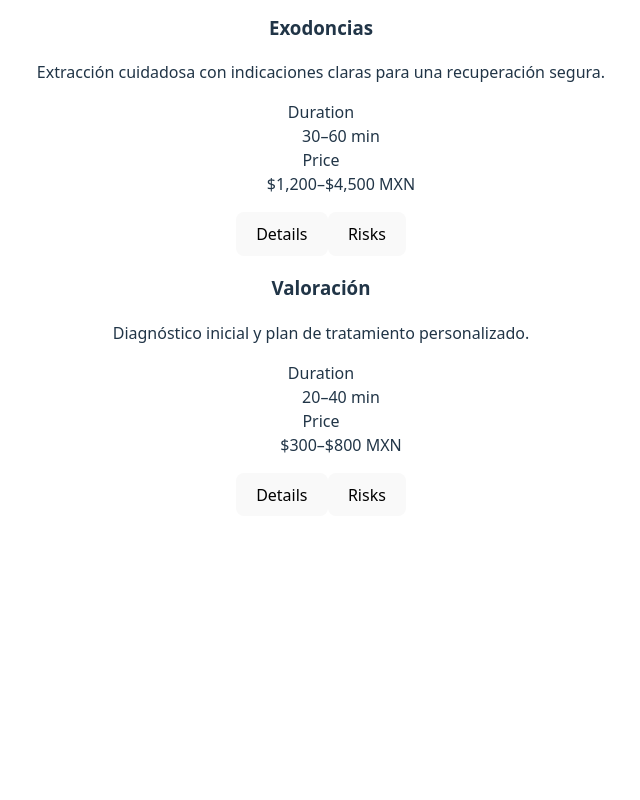
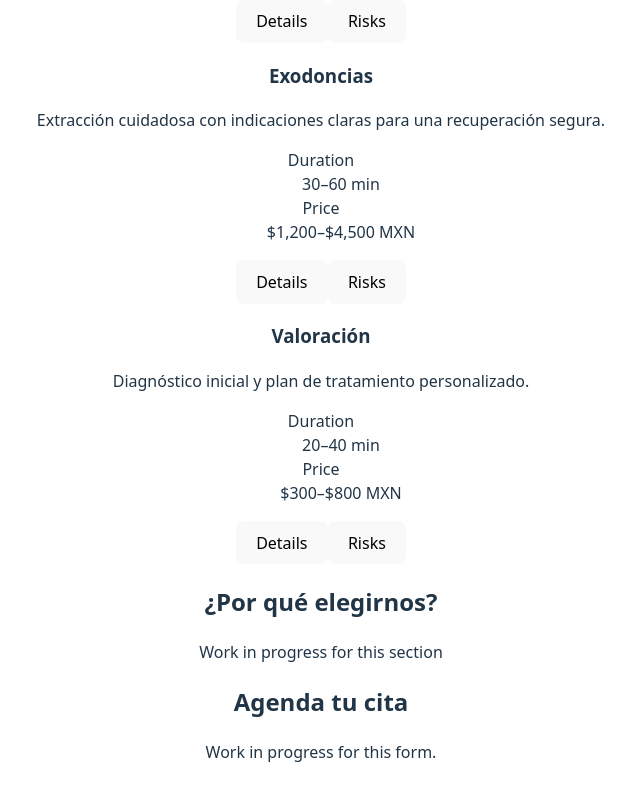
Before and after one commit to evillalo-how2/CristAl_DentalClinic2.0, a React (Vite) app in the folder CristAl/: page / in a window 1280 px wide. Shown: the part 1252-2052 px from the top of the page, without its empty margins (319-959 px from the left). Before the commit the page ends 1800 px from the top, so only its background shows below. Built offline with nearby package versions, Linux system fonts and the light colour scheme.

Commit message:
added why us and appointment section

```diff
--- a/CristAl/src/App.jsx
+++ b/CristAl/src/App.jsx
@@ -1,20 +1,20 @@
-import { useState } from 'react'
-import Button from './Components/atoms/Button';
-import Input from './Components/atoms/Input';
-import Select from './Components/atoms/Select';
+import { useState } from "react";
+import Header from "./Components/organisms/Header";
+import Input from "./Components/atoms/Input";
+import Select from "./Components/atoms/Select";
 import SectionHeader from "./Components/molecule/SectionHeader";
-import TreatmentCard from "./Components/molecule/TreatmentCards";
-import { treatments} from "./data/procedures";
 import TreatmentGrid from "./Components/organisms/TreatmentGrid";
+import { treatments } from "./data/procedures";
+
 import './App.css';
 
 function App() {
   const [name, setName] = useState("");
   const [service, setService] = useState("");
-  const [count, setCount] = useState(0);
   const [msg, setMsg] = useState("");
   return (
     <>
+      <Header />
         <div style={{ padding: 24 }}>
         <h1>Atoms test</h1>
 
@@ -67,6 +67,23 @@ function App() {
             onAsk={(t, kind) => setMsg(`User clicked: ${t.name} (${kind})`)}
           />
           </div>
+                  <section id="por_que" className="mt-10" aria-label="Por qué elegirnos (placeholder)">
+            <div className="rounded-2xl border border-slate-200 bg-white p-6 dark:border-slate-800 dark:bg-slate-950">
+              <h2 className="text-2xl font-bold tracking-tight">¿Por qué elegirnos?</h2>
+              <p className="mt-2 text-slate-600 dark:text-slate-300">
+                Work in progress for this section
+              </p>
+            </div>
+          </section>
+
+          <section id="cita" className="mt-10" aria-label="Cita (placeholder)">
+            <div className="rounded-2xl border border-slate-200 bg-white p-6 dark:border-slate-800 dark:bg-slate-950">
+              <h2 className="text-2xl font-bold tracking-tight">Agenda tu cita</h2>
+              <p className="mt-2 text-slate-600 dark:text-slate-300">
+                Work in progress for this form.
+              </p>
+            </div>
+          </section>
       </main>
     </>
   )
```
